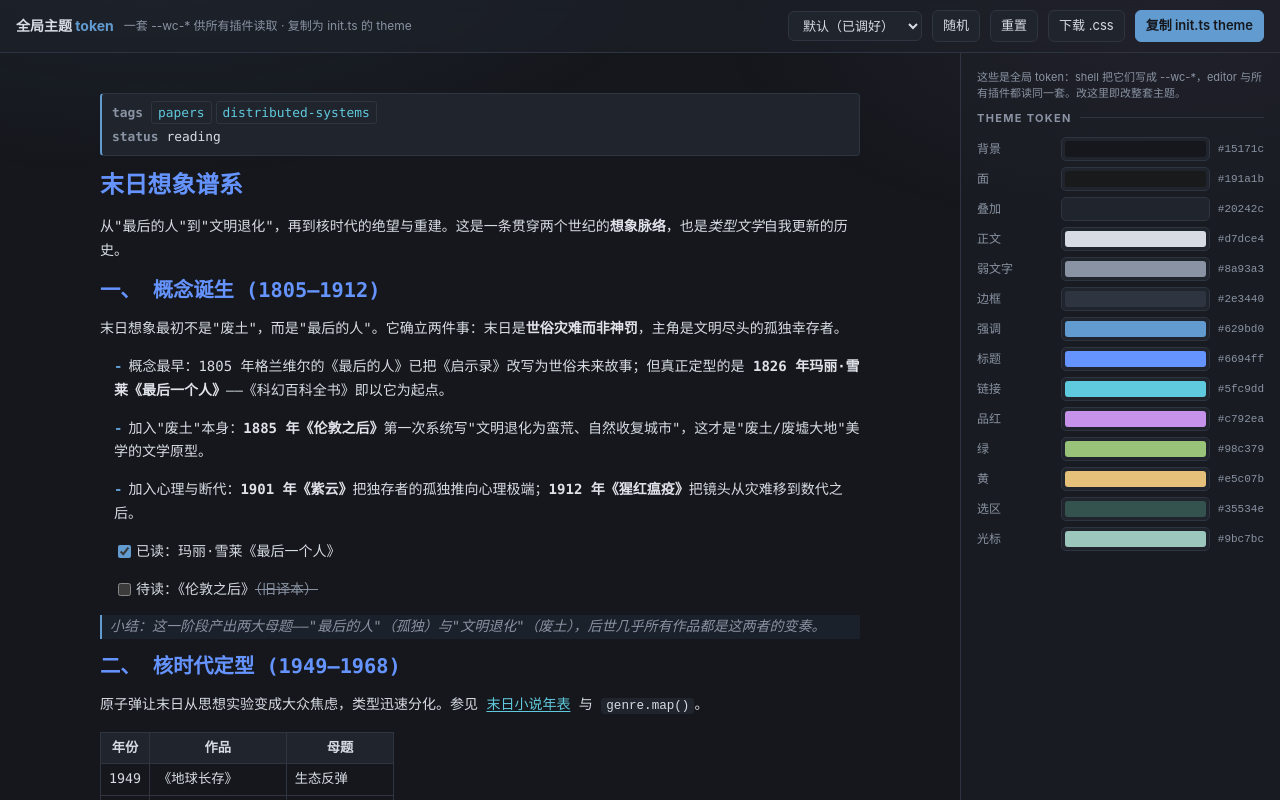
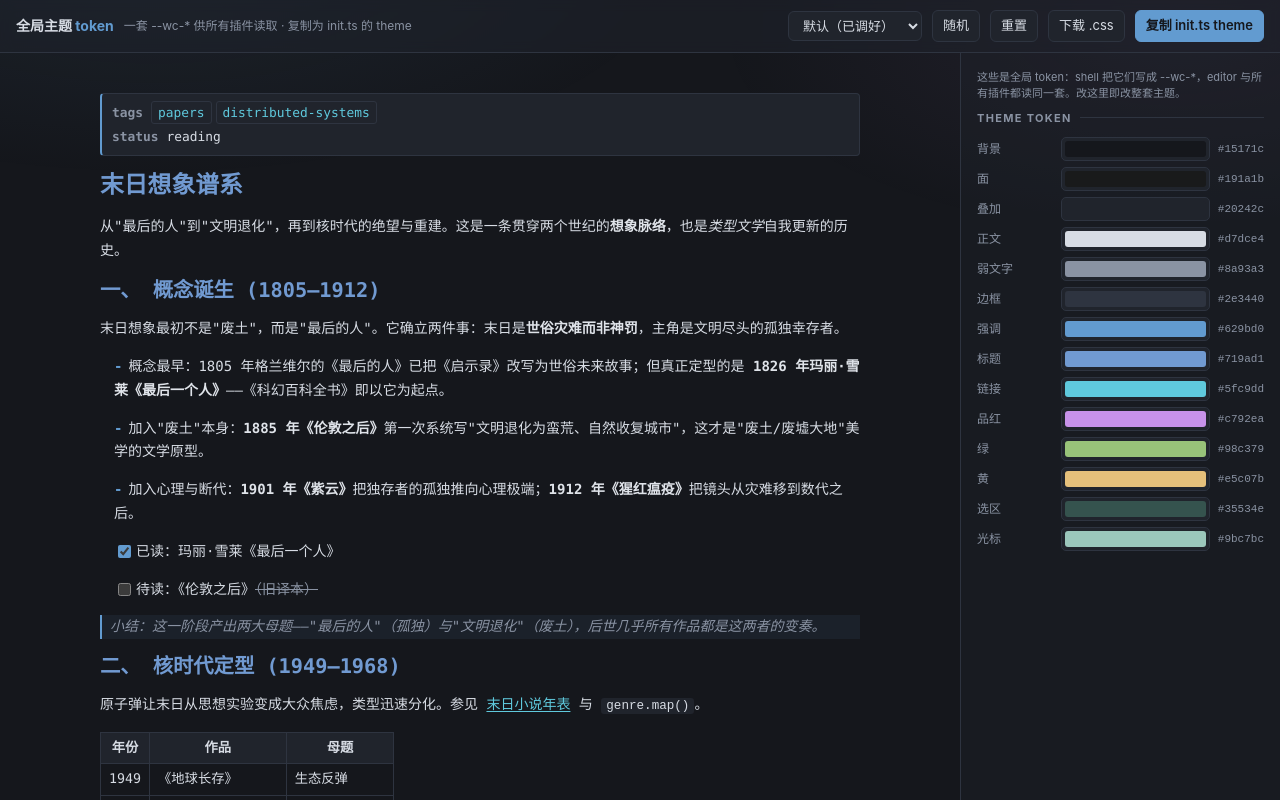
Before and after one commit to lengmoXXL/WangCai-editor, a website: page prototype/markdown-theme.html in a window 1280 px wide. Drawn offline with Linux system fonts and the light colour scheme.

Commit message:
chore: sync the prototype preset with the muted blue token

```diff
--- a/prototype/markdown-theme.html
+++ b/prototype/markdown-theme.html
@@ -167,7 +167,7 @@
 // The global theme tokens, defaulting to the tuned palette now shipped in the shell.
 const DEFAULTS = {
   background: '#15171c', surface: '#191a1b', overlay: '#20242c', foreground: '#d7dce4',
-  muted: '#8a93a3', border: '#2e3440', accent: '#629bd0', blue: '#6694ff',
+  muted: '#8a93a3', border: '#2e3440', accent: '#629bd0', blue: '#719ad1',
   cyan: '#5fc9dd', magenta: '#c792ea', green: '#98c379', yellow: '#e5c07b',
   selection: '#35534e', cursor: '#9bc7bc',
 };
```
